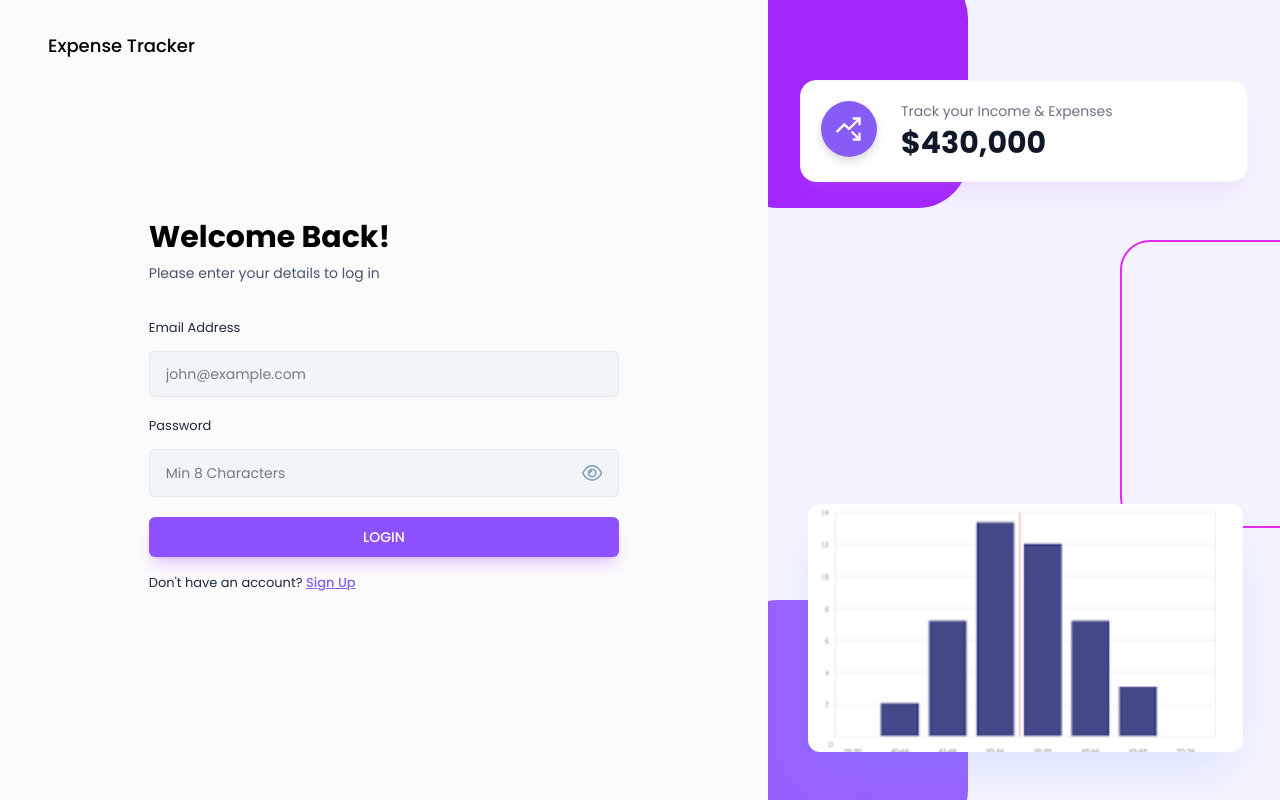
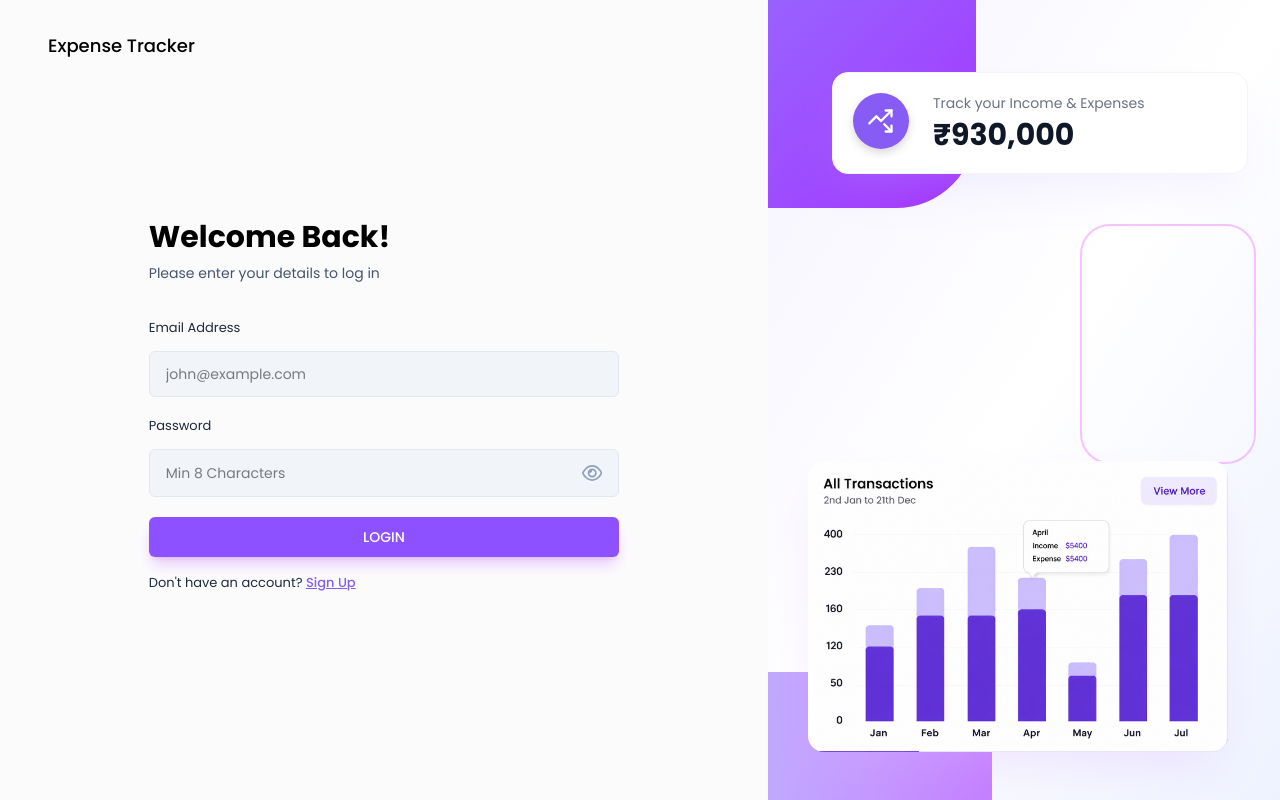
Before and after one commit to Jitendra1606/Expense-Tracker, a React app in the folder Frontend/: page /login in a window 1280 px wide. Built offline with nearby package versions, Linux system fonts and the light colour scheme; the HTML template or start-up script is replaced by a standard one.

Commit message:
Complete profile management and polish expense tracker UI

```diff
--- a/Frontend/src/components/Cards/InfoCard.jsx
+++ b/Frontend/src/components/Cards/InfoCard.jsx
@@ -40,7 +40,7 @@ const InfoCard = ({ icon, label, value, color }) => {
         <p className="text-sm font-medium text-gray-500">{label}</p>
 
         <h2 className="text-4xl font-bold text-gray-900 tracking-tight mt-1">
-          ${value}
+          ₹{value}
         </h2>
       </div>
     </div>
--- a/Frontend/src/components/Cards/TransactionInfoCard.jsx
+++ b/Frontend/src/components/Cards/TransactionInfoCard.jsx
@@ -81,7 +81,7 @@ const TransactionInfoCard = ({
           className={`flex items-center gap-2 px-4 py-2 rounded-xl font-semibold ${getAmountStyles()}`}
         >
           <span>
-            {type === "income" ? "+" : "-"} ${addThousandsSeparator(amount)}
+            {type === "income" ? "+" : "-"} ₹{addThousandsSeparator(amount)}
           </span>
 
           {type === "income" ? (
--- a/Frontend/src/components/Charts/CustomLineChart.jsx
+++ b/Frontend/src/components/Charts/CustomLineChart.jsx
@@ -21,7 +21,7 @@ const CustomLineChart = ({ data = [] }) => {
           <p className="text-sm text-gray-600">
             Amount:{" "}
             <span className="text-sm font-medium text-gray-900">
-              ${payload[0].payload.amount}
+              ₹{payload[0].payload.amount}
             </span>
           </p>
         </div>
--- a/Frontend/src/components/Charts/CustomTooltip.jsx
+++ b/Frontend/src/components/Charts/CustomTooltip.jsx
@@ -9,7 +9,7 @@ const CustomTooltip = ({ active, payload }) => {
         <p className="text-sm text-gray-600">
           Amount:{" "}
           <span className="text-sm font-medium text-gray-900">
-            ${payload[0].value}
+            ₹{payload[0].value}
           </span>
         </p>
       </div>
--- a/Frontend/src/components/Dashboard/FinanceOverview.jsx
+++ b/Frontend/src/components/Dashboard/FinanceOverview.jsx
@@ -29,7 +29,7 @@ const FinanceOverview = ({ totalBalance, totalIncome, totalExpenses }) => {
       <CustomPieChart
         data={balanceData}
         label="Total Balance"
-        totalAmount={`$${totalBalance}`}
+        totalAmount={`₹${totalBalance}`}
         colors={COLORS}
         showTextAnchor
       />
--- a/Frontend/src/components/Dashboard/RecentIncomeWithChart.jsx
+++ b/Frontend/src/components/Dashboard/RecentIncomeWithChart.jsx
@@ -28,7 +28,7 @@ const RecentIncomeWithChart = ({ data, totalIncome }) => {
       <CustomPieChart
         data={chartData}
         label="Total Income"
-        totalAmount={`$${totalIncome}`}
+        totalAmount={`₹${totalIncome}`}
         colors={COLORS}
         showTextAnchor
       />
--- a/Frontend/src/components/layouts/AuthLayout.jsx
+++ b/Frontend/src/components/layouts/AuthLayout.jsx
@@ -21,22 +21,22 @@ const AuthLayout = ({ children }) => {
       </div>
 
       {/* ================= RIGHT SECTION ================= */}
-      <div className="hidden md:block w-[40vw] h-screen bg-violet-50 bg-auth-bg-img bg-cover bg-no-repeat bg-center overflow-hidden p-8 relative">
+      <div className="hidden md:block w-[40vw] h-screen bg-gradient-to-br from-violet-50 via-white to-indigo-50 overflow-hidden p-8 relative">
         {/* Top Decorative Shape */}
-        <div className="w-60 h-60 rounded-[50px] bg-purple-600 absolute -top-8 -left-10 opacity-90" />
+        <div className="absolute top-0 left-0 w-52 h-52 bg-gradient-to-br from-violet-500 to-purple-600 rounded-br-[80px] opacity-90" />
 
         {/* Middle Decorative Shape */}
-        <div className="w-60 h-72 rounded-[30px] border-2 border-fuchsia-500 absolute top-[30%] -right-20" />
+        <div className="absolute top-56 right-6 w-44 h-60 rounded-[30px] border-2 border-fuchsia-300/70" />
 
         {/* Bottom Decorative Shape */}
-        <div className="w-60 h-60 rounded-[50px] bg-violet-500 absolute -bottom-10 -left-10 opacity-90" />
+        <div className="absolute bottom-0 left-0 w-56 h-32 bg-gradient-to-r from-violet-400 to-purple-500 rounded-tr-[70px] opacity-70" />
 
         {/* Stats Card */}
-        <div className="relative z-20 mt-12">
+        <div className="relative z-20 mt-10 ml-8">
           <StatsInfoCard
             icon={<LuTrendingUpDown />}
             label="Track your Income & Expenses"
-            value="430,000"
+            value="930,000"
             color="bg-primary"
           />
         </div>
@@ -45,7 +45,7 @@ const AuthLayout = ({ children }) => {
         <img
           src={CARD_2}
           alt="Expense Tracker"
-          className="w-[85%] absolute bottom-12 left-10 rounded-xl shadow-2xl shadow-blue-400/20 z-20"
+          className="w-[82%] absolute bottom-12 left-10 rounded-2xl shadow-2xl shadow-purple-300/30 z-20 hover:scale-[1.02] transition-all duration-500"
         />
       </div>
     </div>
@@ -59,7 +59,7 @@ export default AuthLayout;
  */
 const StatsInfoCard = ({ icon, label, value, color }) => {
   return (
-    <div className="flex gap-6 bg-white p-5 rounded-2xl shadow-xl shadow-purple-400/10 border border-gray-100 max-w-md">
+    <div className="flex gap-6 bg-white p-5 rounded-2xl shadow-2xl shadow-violet-300/20 hover:-translate-y-1 transition-all duration-300 border border-gray-100 max-w-md">
       {/* Icon */}
       <div
         className={`w-14 h-14 flex items-center justify-center text-[28px] text-white ${color} rounded-full drop-shadow-lg`}
@@ -71,7 +71,7 @@ const StatsInfoCard = ({ icon, label, value, color }) => {
       <div>
         <h6 className="text-sm text-gray-500 mb-1">{label}</h6>
 
-        <span className="text-3xl font-bold text-gray-900">${value}</span>
+        <span className="text-3xl font-bold text-gray-900">₹{value}</span>
       </div>
     </div>
   );
--- a/Frontend/src/components/layouts/Navbar.jsx
+++ b/Frontend/src/components/layouts/Navbar.jsx
@@ -1,19 +1,44 @@
-import React, { useState } from "react";
+import React, { useContext, useMemo, useState } from "react";
 import { HiOutlineMenu, HiOutlineX } from "react-icons/hi";
-import { LuWalletMinimal } from "react-icons/lu";
+import { UserContext } from "../../context/UserContext";
 import SideMenu from "./SideMenu";
 
 const Navbar = ({ activeMenu }) => {
   const [openSideMenu, setOpenSideMenu] = useState(false);
 
+  const { user } = useContext(UserContext);
+
+  const greeting = useMemo(() => {
+    const hour = new Date().getHours();
+
+    if (hour < 12) {
+      return {
+        text: "Good Morning",
+        emoji: "☀️",
+      };
+    }
+
+    if (hour < 17) {
+      return {
+        text: "Good Afternoon",
+        emoji: "🌤️",
+      };
+    }
+
+    return {
+      text: "Good Evening",
+      emoji: "🌙",
+    };
+  }, []);
+
   return (
     <>
-      <header className="sticky top-0 z-30 bg-white/90 backdrop-blur-md border-b border-gray-200">
-        <div className="h-16 px-6 lg:px-8 flex items-center justify-between">
-          {/* Left Section */}
+      <div className="flex items-center justify-between bg-white border-b border-gray-200 px-7 py-4 sticky top-0 z-30 shadow-sm">
+        {/* Left */}
+
         <div className="flex items-center gap-4">
           <button
-              className="lg:hidden text-gray-700 hover:text-primary transition-colors"
+            className="block lg:hidden"
             onClick={() => setOpenSideMenu(!openSideMenu)}
           >
             {openSideMenu ? (
@@ -23,27 +48,34 @@ const Navbar = ({ activeMenu }) => {
             )}
           </button>
 
-            <div className="flex items-center gap-3">
-              <div className="w-10 h-10 rounded-xl bg-primary text-white flex items-center justify-center shadow-md">
-                <LuWalletMinimal className="text-xl" />
-              </div>
+          <div>
+            <h2 className="text-2xl font-bold text-primary flex items-center gap-2">
+              Expense Tracker
+            </h2>
 
-              <div>
-                <h1 className="text-lg font-semibold text-gray-900 tracking-tight">
-                  Expense Tracker
-                </h1>
-
-                <p className="text-xs text-gray-500">
+            <p className="text-sm text-gray-500">
               Manage your finances smarter
             </p>
           </div>
         </div>
+
+        {/* Right */}
+
+        {user && (
+          <div className="hidden md:block text-right">
+            <p className="text-sm text-gray-500">
+              {greeting.text} {greeting.emoji}
+            </p>
+
+            <h4 className="text-lg font-semibold text-gray-900">
+              {user.fullname}
+            </h4>
           </div>
+        )}
       </div>
-      </header>
 
       {openSideMenu && (
-        <div className="fixed top-16 left-0 z-40 bg-white shadow-xl border-r border-gray-200">
+        <div className="fixed top-[76px] left-0 bg-white shadow-xl z-50">
           <SideMenu activeMenu={activeMenu} />
         </div>
       )}
```
Also changed, not shown: Frontend/src/assets/images/card.png. Lines whose indentation alone changed are shown as unchanged.
